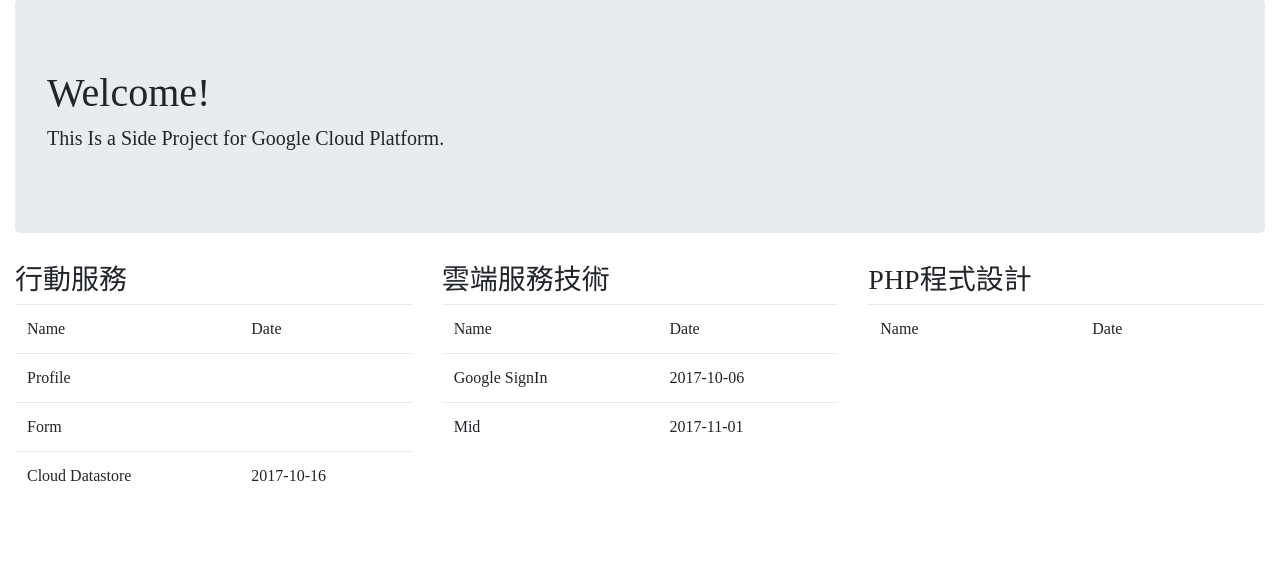
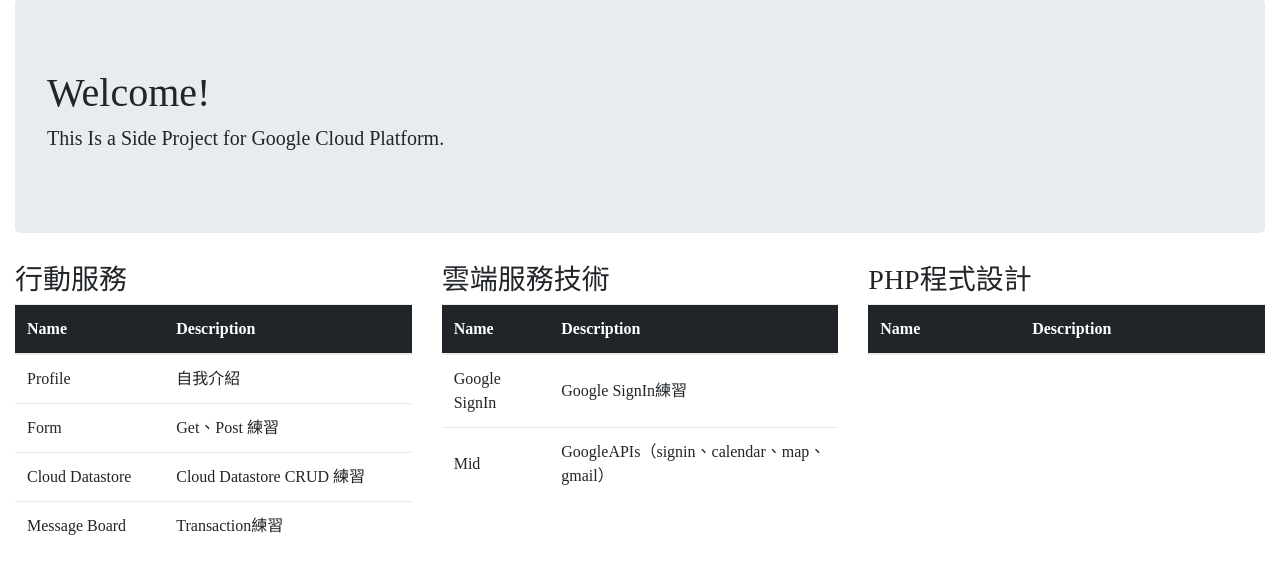
Before and after one commit to kwchung/PHP-GAE, a PHP site: page / in a window 1280 px wide. Shown: the part 73-647 px from the top of the page. Run offline with PHP 8.4, Linux system fonts and the light colour scheme; lists and menus that the app fills with data are empty; some libraries are stand-ins or nearby versions.

Commit message:
description

```diff
--- a/index.php
+++ b/index.php
@@ -12,6 +12,15 @@
   <link rel="stylesheet" href="https://maxcdn.bootstrapcdn.com/bootstrap/4.0.0-beta/css/bootstrap.min.css" integrity="sha384-/Y6pD6FV/Vv2HJnA6t+vslU6fwYXjCFtcEpHbNJ0lyAFsXTsjBbfaDjzALeQsN6M"
     crossorigin="anonymous">
   <link rel="stylesheet" href="https://cdnjs.cloudflare.com/ajax/libs/font-awesome/4.7.0/css/font-awesome.min.css" />
+  <style>
+    table>tbody>tr:hover {
+      cursor: pointer;
+    }
+
+    table>tbody>tr>td {
+      vertical-align: middle !important;
+    }
+  </style>
 </head>
 <?php
   include('templates/head.php');
@@ -29,21 +38,27 @@
           foreach ($routes as $key => $value) {
       ?>
       <div class="col-4">
-        <h3><?=$value["key"]?></h3>
-        <table class="table">
-          <thead>
+        <h3>
+          <?=$value["key"]?>
+        </h3>
+        <table class="table table-hover">
+          <thead class="thead-inverse">
             <tr>
-              <td>Name</td>
-              <td>Date</td>
+              <th>Name</th>
+              <th>Description</th>
             </tr>
           </thead>
           <tbody>
             <?php
               foreach ($value["paths"] as $key => $value) {
           ?>
-            <tr>
-              <td><?=$value["key"]?></td>
-              <td><?=$value["date"]?></td>
+              <tr onclick="window.location='<?=$value["path"]?>';">
+                <td>
+                  <?=$value["key"]?>
+                </td>
+                <td>
+                  <?=$value["description"]?>
+                </td>
               </tr>
               <?php
             }
--- a/templates/head.php
+++ b/templates/head.php
@@ -6,17 +6,22 @@ $routes = array(
             array(
                 "key" => "Profile",
                 "path" => "/GAE/profile.php",
-                "date" => ""
+                "description" => "自我介紹"
             ),
             array(
                 "key" => "Form",
                 "path" => "/GAE/form.php",
-                "date" => ""
+                "description" => "Get、Post 練習"
             ),
             array(
                 "key" => "Cloud Datastore",
                 "path" => "/GAE/contacts.php",
-                "date" => "2017-10-16"
+                "description" => "Cloud Datastore CRUD 練習"
+            ),
+            array(
+                "key" => "Message Board",
+                "path" => "/GAE/messageBoard.php",
+                "description" => "Transaction練習"
             )
         )
     ),
@@ -26,12 +31,12 @@ $routes = array(
             array(
                 "key" => "Google SignIn",
                 "path" => "/JJ/signin.php",
-                "date" => "2017-10-06"
+                "description" => "Google SignIn練習"
             ),
             array(
                 "key" => "Mid",
                 "path" => "/JJ/mid.php",
-                "date" => "2017-11-01"
+                "description" => "GoogleAPIs（signin、calendar、map、gmail）"
             )
         )
     ),
```
Also changed, not shown: app.yaml (+8 -0 lines). Lines whose indentation alone changed are shown as unchanged.
